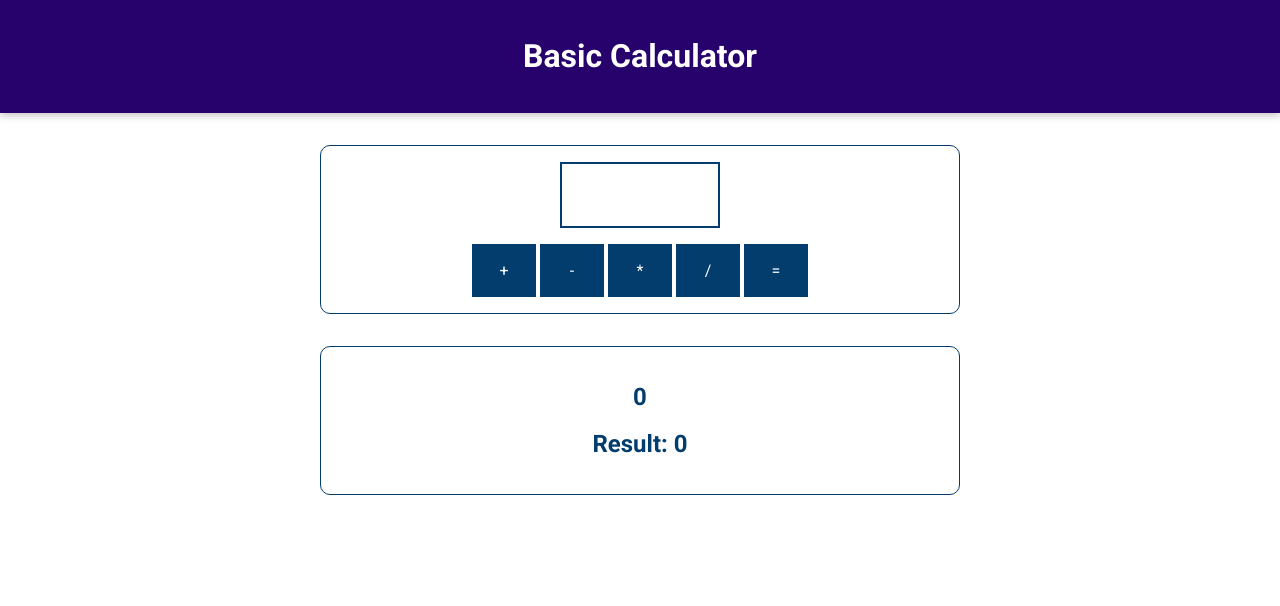
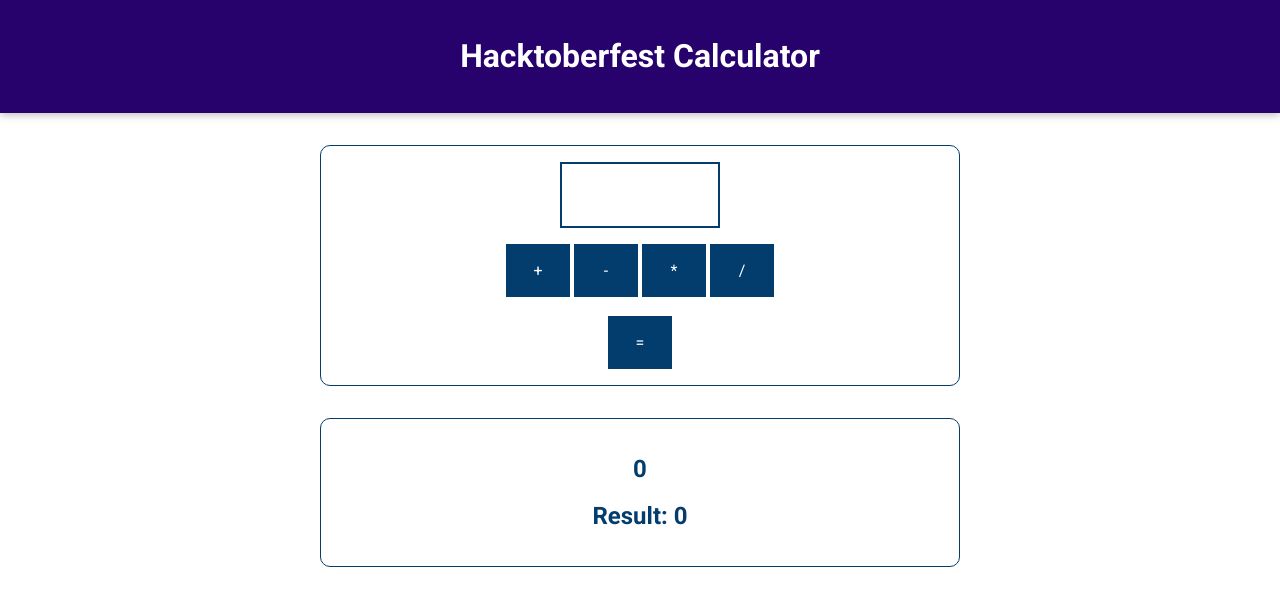
Before and after one commit to codenuel/Basic-Calculator, a plain HTML site: page index.html in a window 1280 px wide. Drawn offline with Linux system fonts and the light colour scheme.

Commit message:
update summation

```diff
--- a/index.html
+++ b/index.html
@@ -13,7 +13,7 @@
   </head>
   <body>
     <header>
-      <h1>Basic Calculator</h1>
+      <h1>Hacktoberfest Calculator</h1>
     </header>
 
     <section id="calculator">
@@ -21,8 +21,10 @@
       <div id="calc-actions">
         <button type="button" id="btn-add">+</button>
         <button type="button" id="btn-subtract">-</button>
+
         <button type="button" id="btn-multiply">*</button>
         <button type="button" id="btn-divide">/</button>
+        <div><br/></div>
         <button type="button" id="btn-equalto">=</button>
 
       </div>
```
